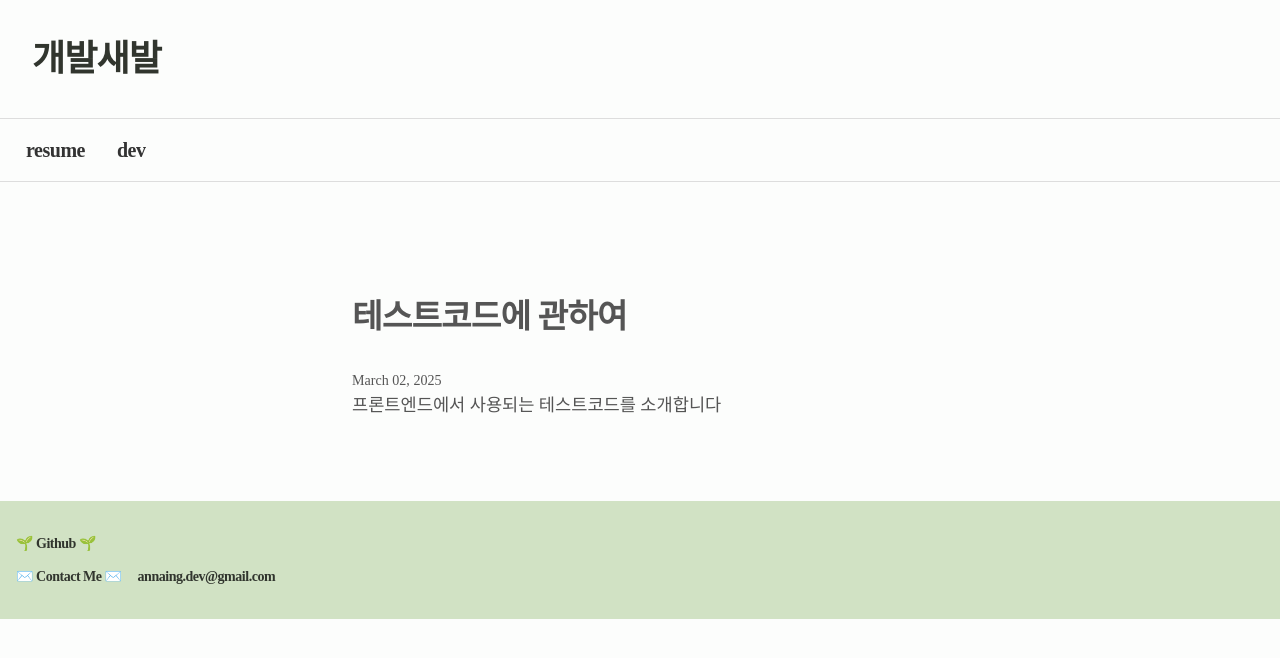
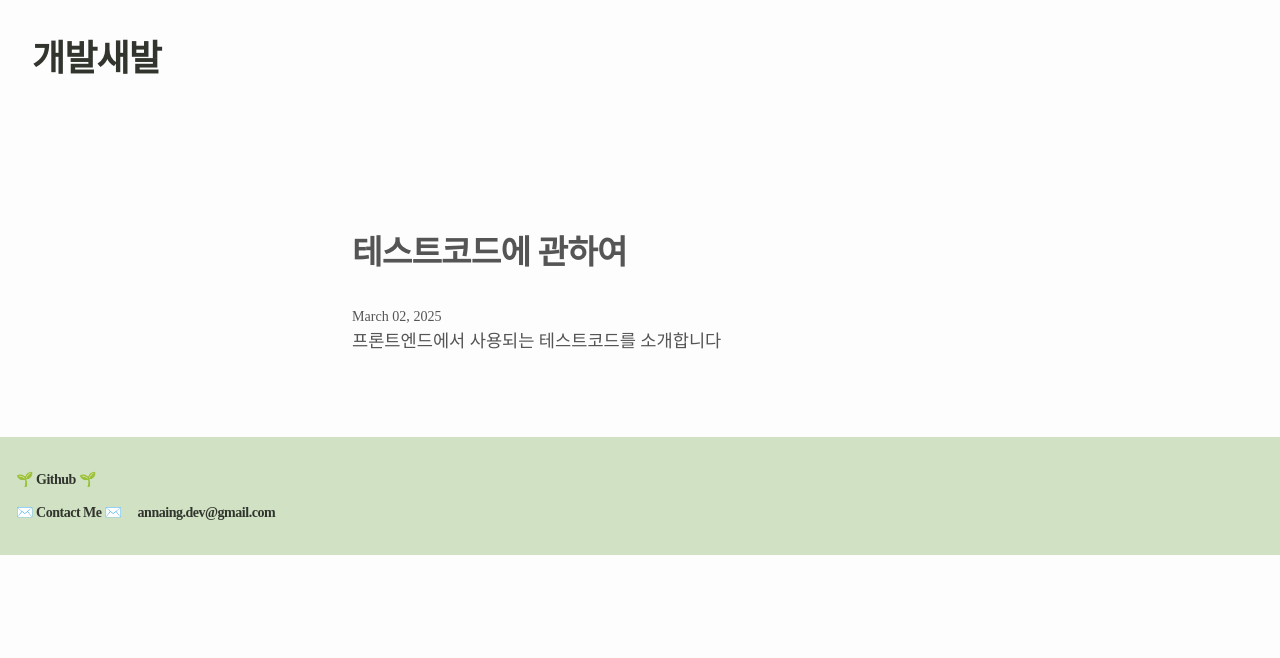
Before and after one commit to ppmyor/ppmyor.github.io, a Gatsby site: page / in a window 1280 px wide. Built offline with nearby package versions, Linux system fonts and the light colour scheme; Gatsby itself is replaced by a stand-in of ours; a web font is replaced by a local one.

Commit message:
fix: 탑 네비게이션 바 기능 구현 전까지 주석처리

```diff
--- a/src/components/Layout/Layout.tsx
+++ b/src/components/Layout/Layout.tsx
@@ -1,7 +1,7 @@
 import React from "react"
 import styled from "styled-components"
 import Header from "@/components/Layout/Header"
-import TopNav from "@/components/Layout/TopNav"
+// import TopNav from "@/components/Layout/TopNav"
 import Footer from "@/components/Layout/Footer"
 
 interface Props {
@@ -13,7 +13,7 @@ export default function Layout({ children }: Props) {
     <StyledLayoutWrapper>
       <main>
         <Header />
-        <TopNav />
+        {/* <TopNav /> */}
         <StyledContentsWrapper>
           <StyledContents>{children}</StyledContents>
         </StyledContentsWrapper>
--- a/src/components/Layout/TopNav.tsx
+++ b/src/components/Layout/TopNav.tsx
@@ -4,6 +4,7 @@ import { CATEGORIES } from "@/constants/categories"
 import Typography from "@/layout/typography"
 import Colors from "@/layout/color"
 
+// TODO: 각 카테고리별 페이지 구현 필요
 export default function TopNav() {
   return (
     <StyledNavigation>
```
